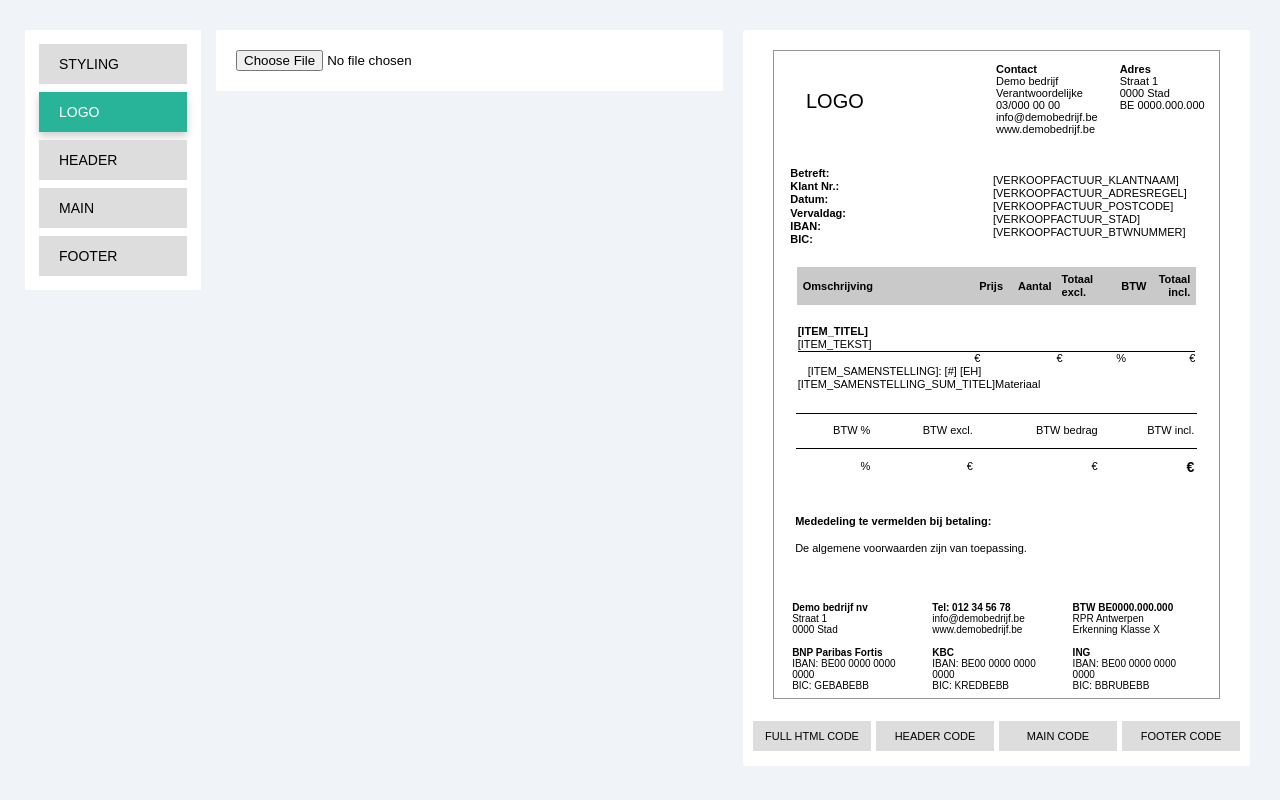
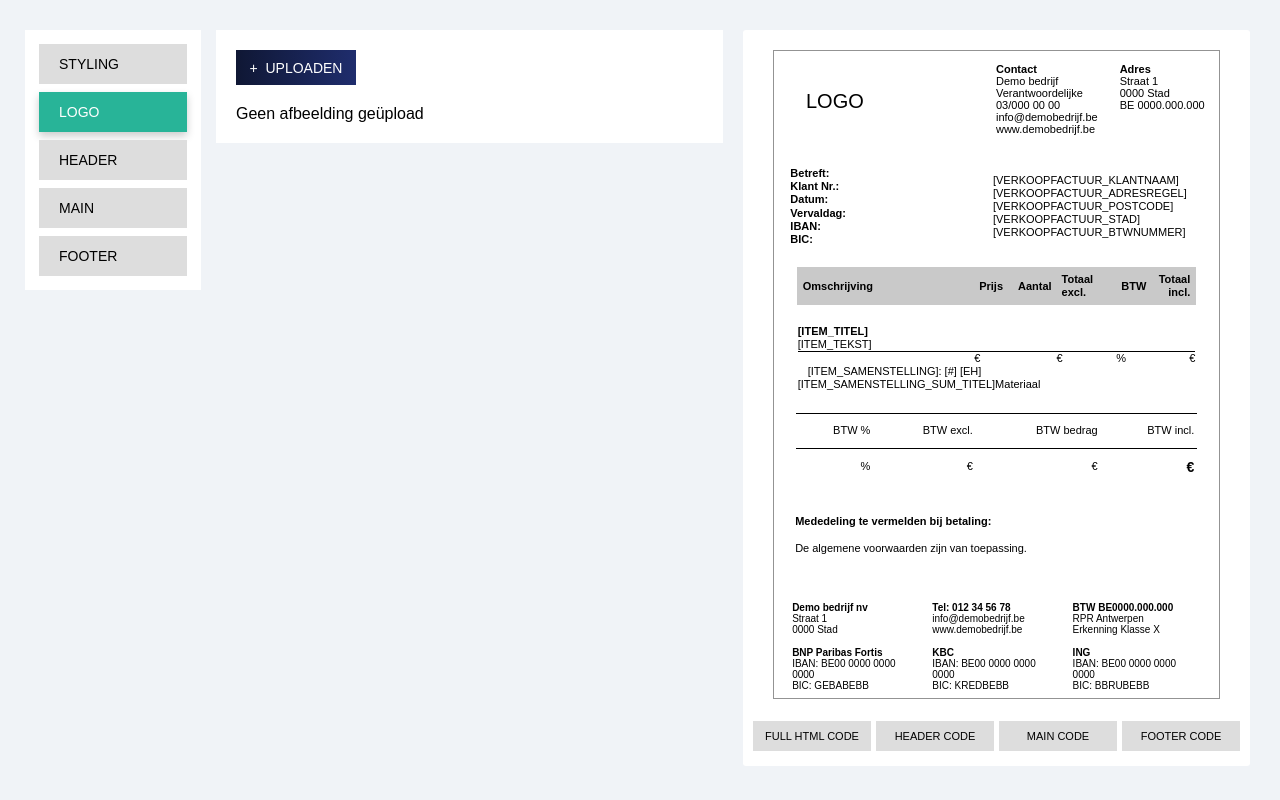
Before and after one commit to Karen03y/iamd-stage-wizard, an Angular app: page / in a window 1280 px wide. Both pictures are taken after a click on the button "LOGO". Built offline with nearby package versions, Linux system fonts and the light colour scheme.

Commit message:
styled logo-upload btn

```diff
--- a/src/app/components/logo-upload/logo-upload.component.css
+++ b/src/app/components/logo-upload/logo-upload.component.css
@@ -3,8 +3,32 @@
   flex-direction: column;
 }
 
+.logo-upload .custom-file-input {
+  display: flex;
+  align-items: center;
+  justify-content: center;
+  border: none;
+  width: 120px;
+  height: 35px;
+  font-size: 14px;
+  font-weight: 500;
+  text-transform: uppercase;
+  background-color: var(--brand-primary);
+  background: var(--dark-blue-gradient);
+  color: #fff;
+  cursor: pointer;
+}
+
+.logo-upload .custom-file-input:hover {
+  box-shadow: 0 4px 8px rgba(0, 0, 0, 0.2);
+}
+
+.logo-upload input[type="file"] {
+  display: none;
+}
+
 .preview {
   max-width: 200px;
   max-height: 200px;
-  margin-top: 10px;
+  margin-top: 20px;
 }
--- a/src/app/components/logo-upload/logo-upload.component.html
+++ b/src/app/components/logo-upload/logo-upload.component.html
@@ -1,4 +1,8 @@
 <div class="logo-upload">
-  <input type="file" (change)="onFileSelected($event)" accept="image/*" />
+  <label class="custom-file-input">
+    &plus;&nbsp;&nbsp;Uploaden
+    <input type="file" (change)="onFileSelected($event)" accept="image/*" />
+  </label>
+  <div *ngIf="!selectedImage" class="preview">Geen afbeelding geüpload</div>
   <img *ngIf="selectedImage" [src]="getImageUrl()" class="preview" />
 </div>
```
